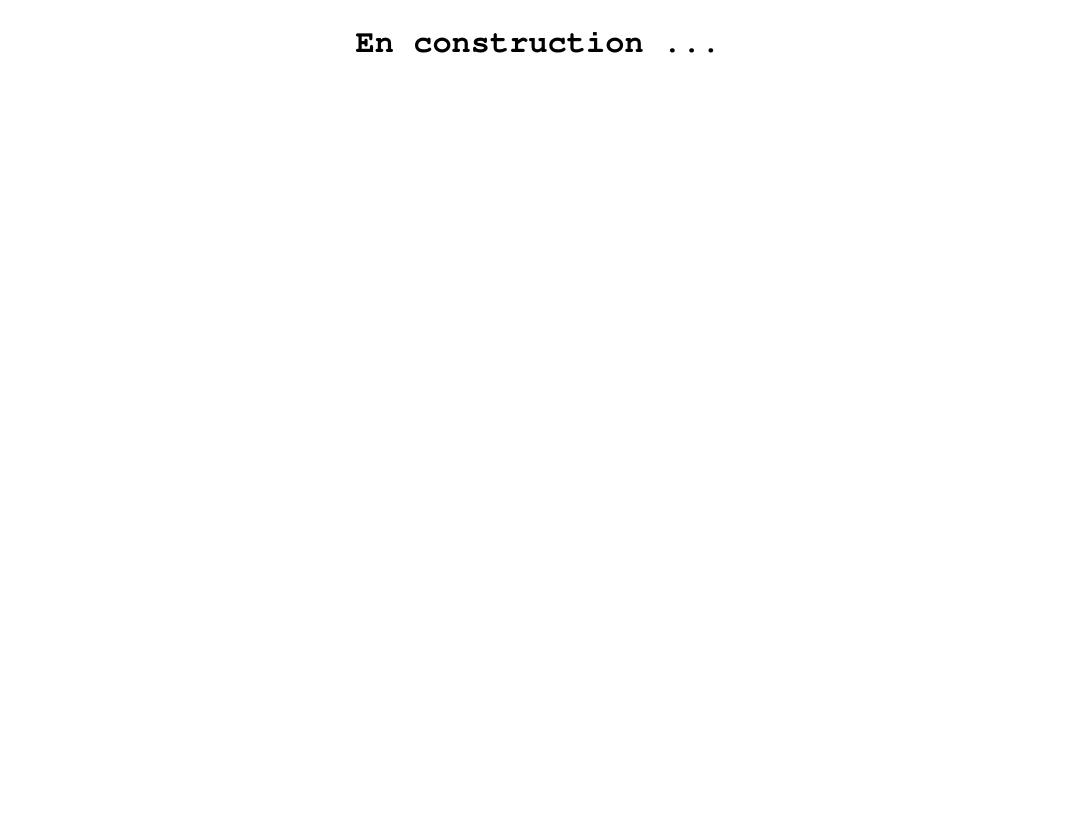
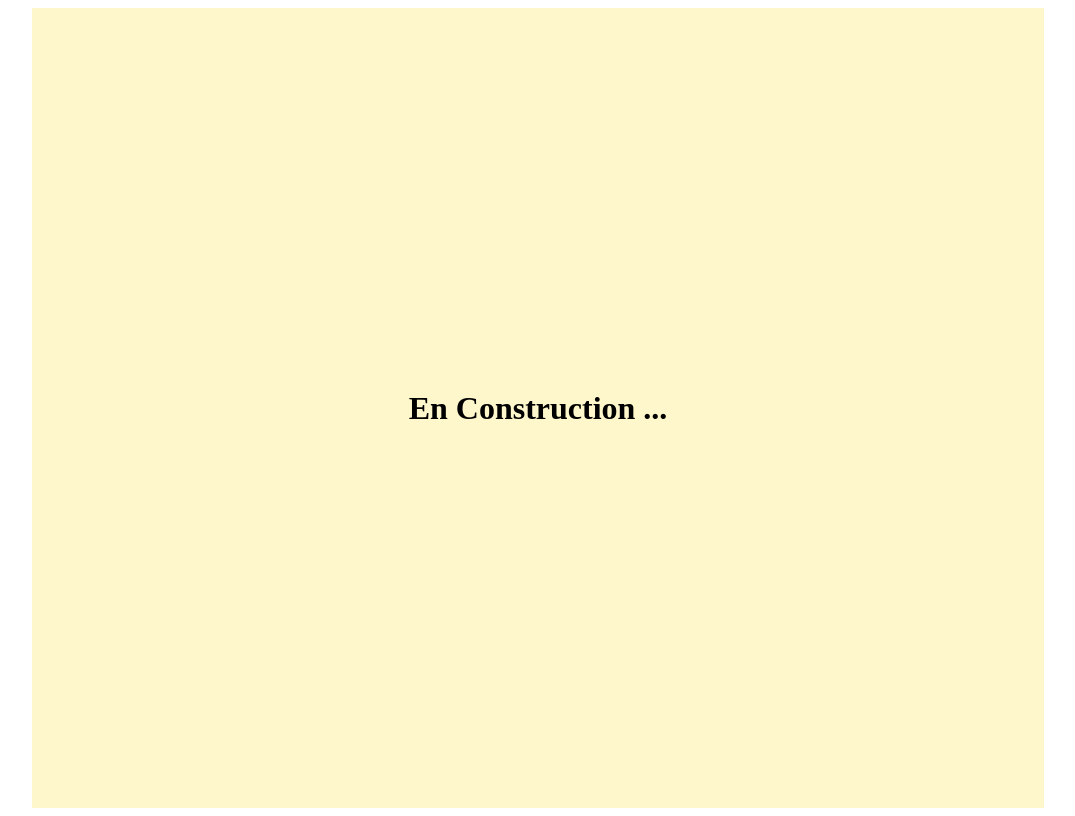
Before and after one commit to Aleksios22/personal-portfolio, a Vue app: page / in a window 1280 px wide. Shown: the whole page, without its empty margins (102-1177 px from the left). Built offline with nearby package versions, Linux system fonts and the light colour scheme.

Commit message:
redéploiement

```diff
--- a/src/App.vue
+++ b/src/App.vue
@@ -1,8 +1,10 @@
 <template>
   <main>
-    <h1>En construction ...</h1>
+    <h1>En Construction ...</h1>
   </main>
 </template>
+
+
 
 <script>
 export default {
@@ -11,13 +13,19 @@ export default {
 };
 </script>
 
+
+
 <style lang="scss">
-      @font-face {
-    font-family: 'Nimbus Mono bold';
-    src: local('Nimbus Mono bold'), url('./assets/Fonts/nimbus-mono/nimbusmono-bold.otf')  format('truetype'),
-  }
+  //     @font-face {
+  //   font-family: 'Nimbus Mono bold';
+  //   src: local('Nimbus Mono bold'), url('./assets/Fonts/nimbus-mono/nimbusmono-bold.otf')  format('truetype'),
+  // }
 #app{
-  font-family: 'Nimbus Mono bold';
+  width: 100vw;
+  height: 100vh;
+
+  background: #FEF7CB;
+  // font-family: 'Nimbus Mono bold';
   display: flex;
   justify-content: center;
   align-items: center;
```
